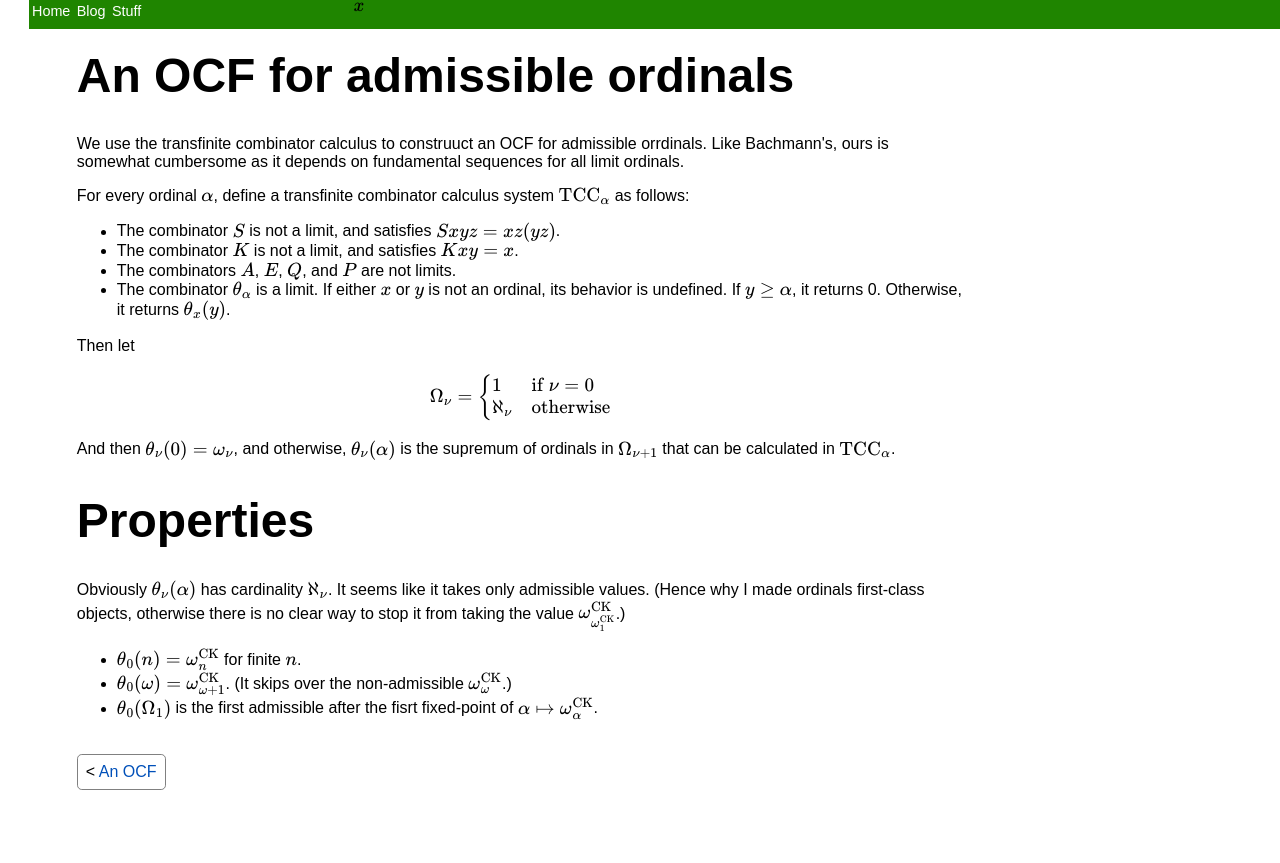
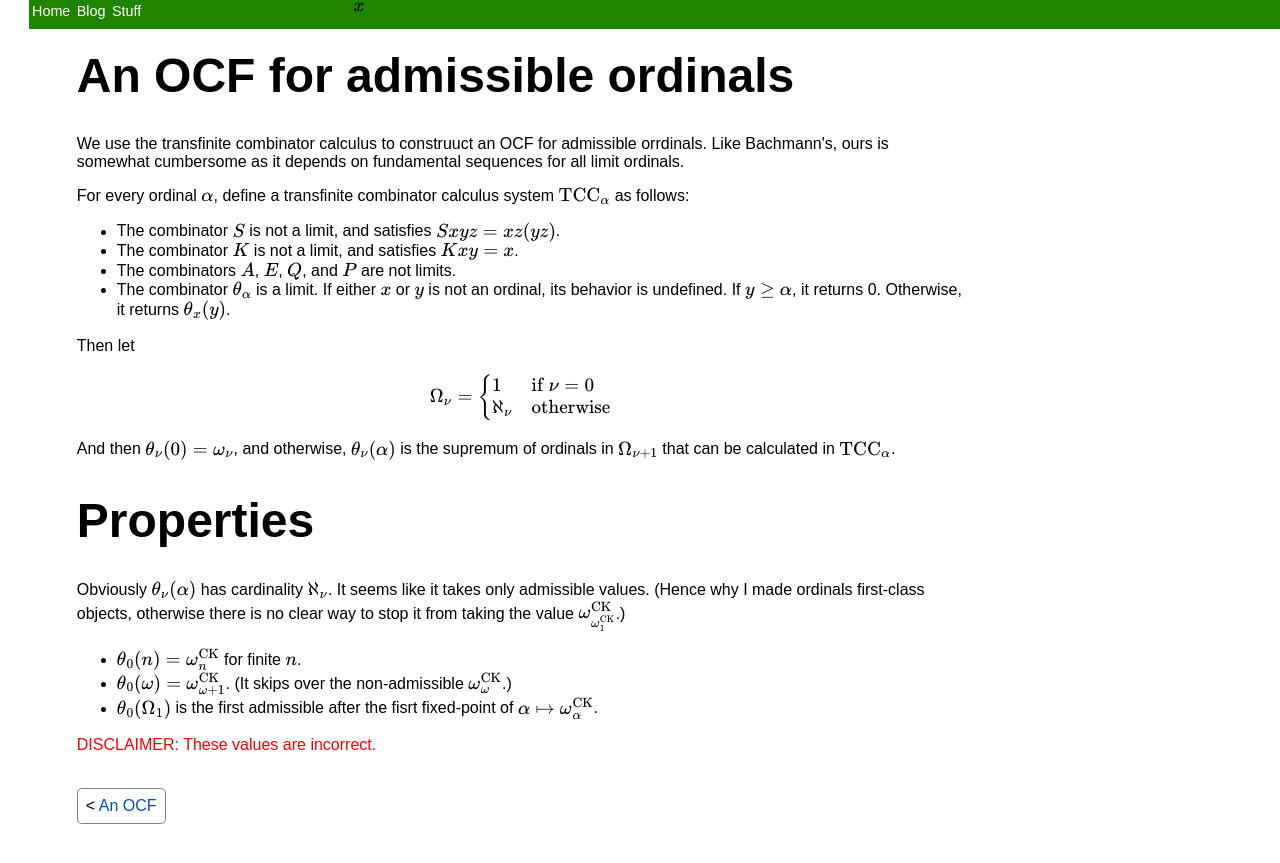
Before and after one commit to EZLiang/vebsite, a Jekyll site: the page built from _posts/2021-10-16-transfinite-combinators-and-admissible-ordinals.html, in a window 1280 px wide and 900 px high, scrolled down 1062 px. Shown: the top 863 px of the window. Built offline with Jekyll 4.4.1, drawn with Linux system fonts in a browser that asks for light colours.

Commit message:
Update 2021-10-16-transfinite-combinators-and-admissible-ordinals.html

```diff
--- a/_posts/2021-10-16-transfinite-combinators-and-admissible-ordinals.html
+++ b/_posts/2021-10-16-transfinite-combinators-and-admissible-ordinals.html
@@ -81,4 +81,5 @@ mathjax: true
         </li>
         <li>\(\theta_0(\Omega_1)\) is the first admissible after the fisrt fixed-point of \(\alpha\mapsto\omega_\alpha^\mathrm{CK}\).</li>
     </ul>
+<span style="color: red;">DISCLAIMER: These values are incorrect.</span>
 </p>
```
